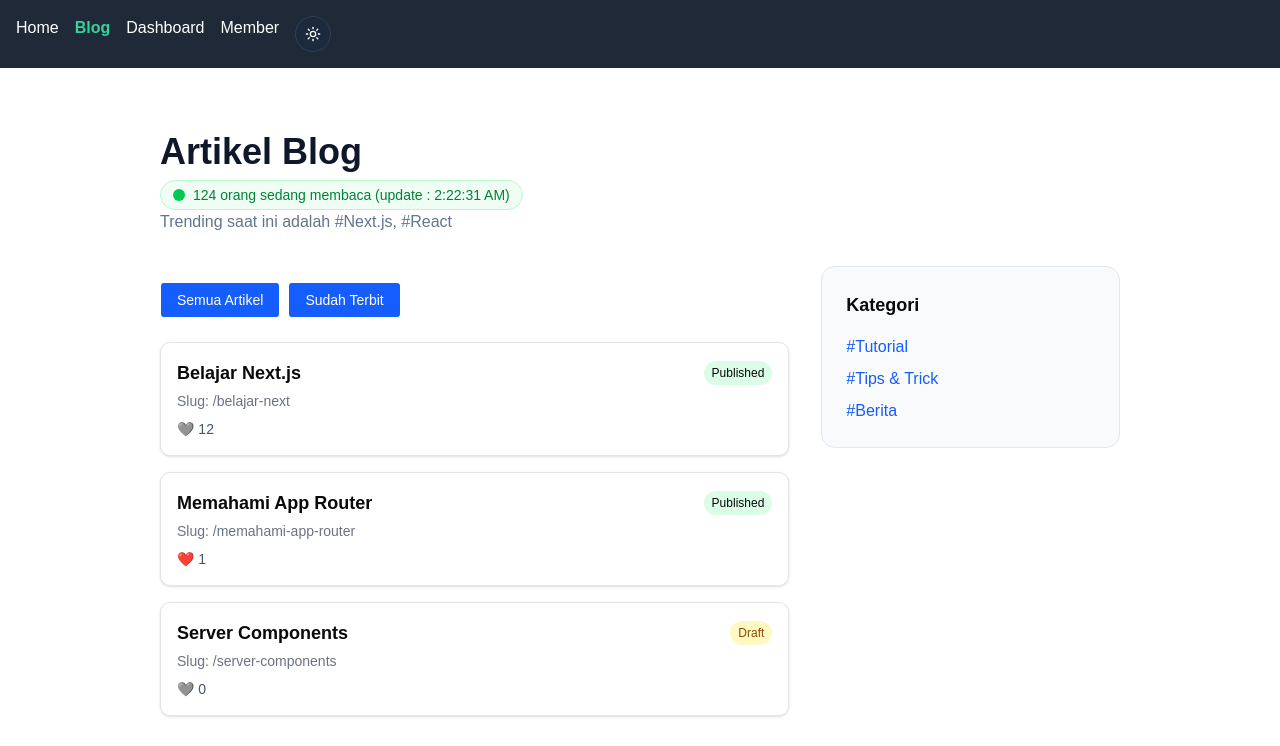
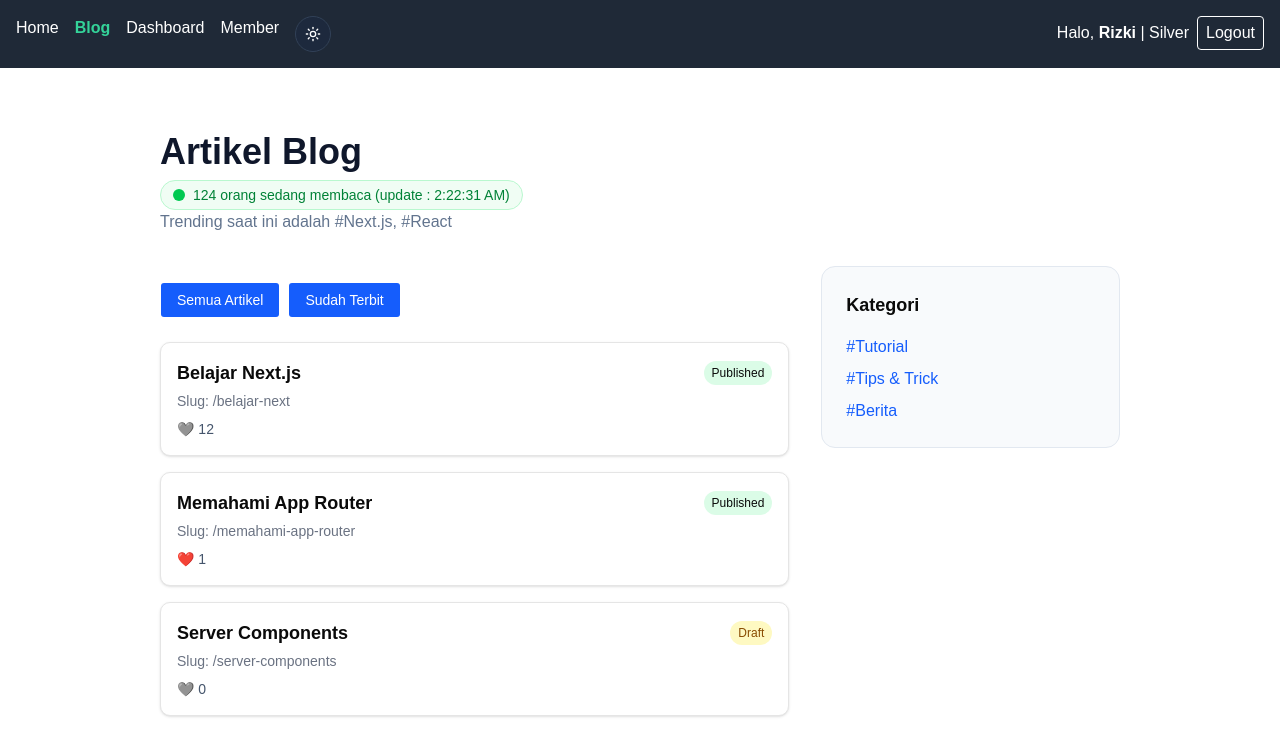
Before and after one commit to mhamdriizki/nextjs-course-full, a Next.js app: page /blog in a window 1280 px wide. Shown: the top 746 px of the page. Built offline with nearby package versions, Linux system fonts and the light colour scheme.

Commit message:
feat: Applied

```diff
--- a/app/components/Navbar.tsx
+++ b/app/components/Navbar.tsx
@@ -3,6 +3,7 @@
 import Link from "next/link";
 import { usePathname } from "next/navigation"
 import { ThemeToggle } from "./ThemeToggle";
+import { UserBadge } from "./UserBadge";
 
 export default function Navbar() {
   const pathName = usePathname();
@@ -52,6 +53,10 @@ export default function Navbar() {
 
       <ThemeToggle/>
 
+      <div style={{ marginLeft: 'auto' }}>
+        <UserBadge/>
+      </div>
+
     </nav>
   )
 }
--- /dev/null
+++ b/app/components/UserBadge.tsx
@@ -0,0 +1,32 @@
+"use client"
+
+import { useUser } from "../context/UserContext"
+
+export function UserBadge() {
+  const { member, login, logout } = useUser();
+
+  if (!member) {
+    return (
+      <button
+        onClick={() => login({ name: "Rizki", tier: "Silver" })}
+        style={{ color: 'white', background: 'transparent', border: '1px solid white', borderRadius: 4, padding: '4px 8px', cursor: 'pointer' }}>
+          Login
+      </button>
+    )
+  }
+
+  return (
+    <div style={{ display: 'flex', alignItems: 'center', gap: '0.5rem', color: 'white' }}>
+      <span>
+        Halo, <strong>{member.name}</strong> | {member.tier}
+      </span>
+
+      <button
+        onClick={logout}
+        style={{ color: 'white', background: 'transparent', border: '1px solid white', borderRadius: 4, padding: '4px 8px', cursor: 'pointer' }}>
+          Logout
+      </button>
+
+    </div>
+  )
+}
--- /dev/null
+++ b/app/context/UserContext.tsx
@@ -0,0 +1,41 @@
+"use client"
+
+import { createContext, ReactNode, useContext, useState } from "react";
+
+export interface Member {
+  name: string;
+  tier: "Bronze" | "Silver" | "Gold"
+}
+
+interface UserContextValue {
+  member: Member | null;
+  login: (member: Member) => void;
+  logout: () => void
+}
+
+const UserContext = createContext<UserContextValue | null>(null);
+
+// Donat -> Provider wajib client, tapi children yang di pass
+export function UserProvider({ children }: { children: ReactNode }) {
+  const [member, setMember] = useState<Member | null>({
+    name: "Rizki",
+    tier: "Silver"
+  });
+
+  const login = (member: Member) => setMember(member);
+  const logout = () => setMember(null);
+
+  return (
+    <UserContext.Provider value={{ member, login, logout }}>
+      {children}
+    </UserContext.Provider>
+  )
+}
+
+export function useUser() {
+  const ctx = useContext(UserContext);
+  if (!ctx) {
+    throw new Error("useUser harus dipakai di dalam <UserProvider>");
+  }
+  return ctx;
+}
--- a/app/layout.tsx
+++ b/app/layout.tsx
@@ -3,6 +3,7 @@ import './globals.css';
 import { Figtree } from "next/font/google";
 import { cn } from "@/lib/utils";
 import { ThemeProvider } from "./components/ThemeProvider";
+import { UserProvider } from "./context/UserContext";
 
 const figtree = Figtree({subsets:['latin'],variable:'--font-sans'});
 
@@ -22,6 +23,7 @@ export default function RootLayout({
           defaultTheme='system'
           enableSystem
           disableTransitionOnChange>
+            <UserProvider>
               <Navbar/>
 
               <main style={{ padding: '2rem', minHeight: '80vh'}}>
@@ -31,6 +33,7 @@ export default function RootLayout({
               <footer style={{textAlign: 'center'}}>
                 &copy; 2026 EasyCoding Next.JS
               </footer>
+            </UserProvider>
         </ThemeProvider>
       </body>
     </html>
```
Lines whose indentation alone changed are shown as unchanged.
